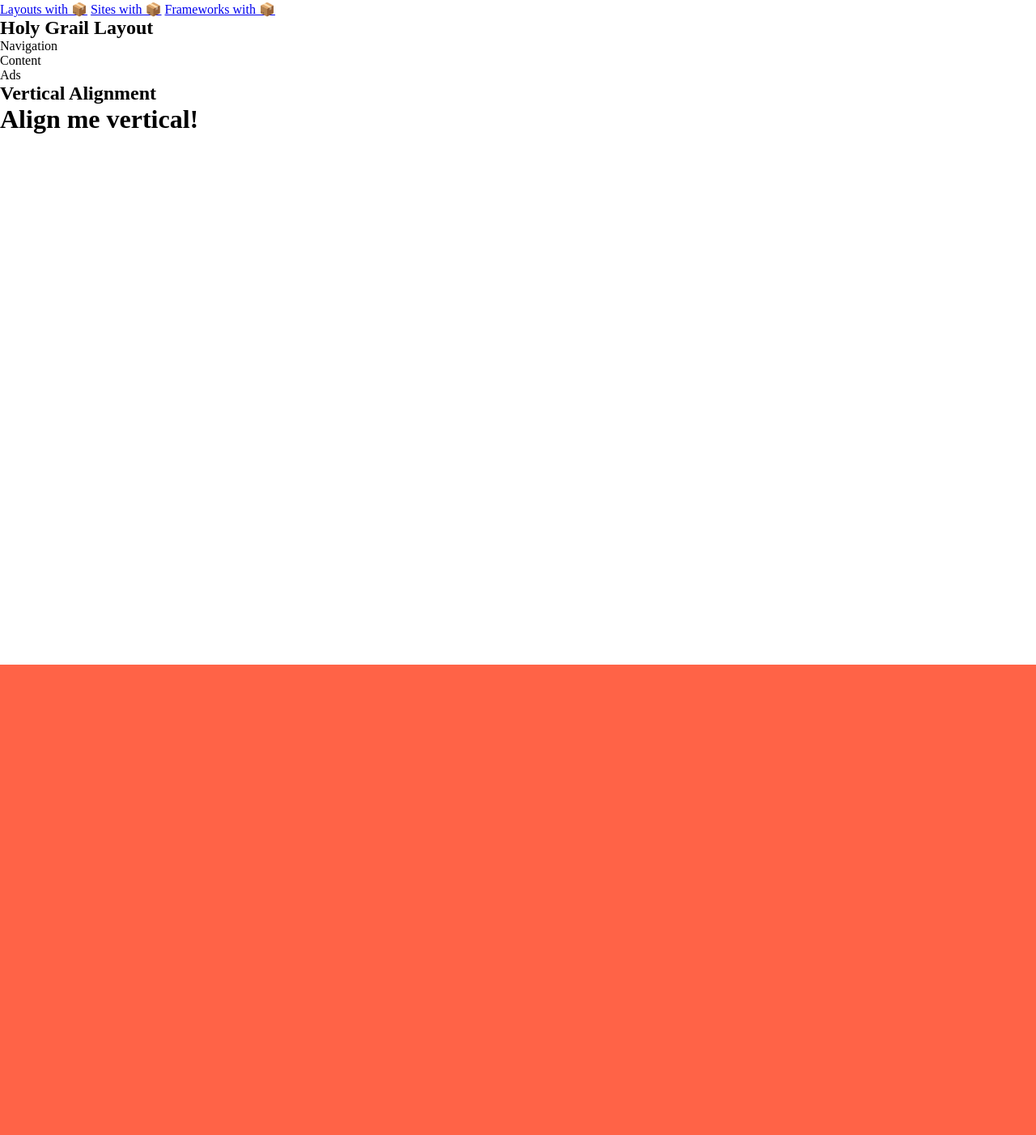
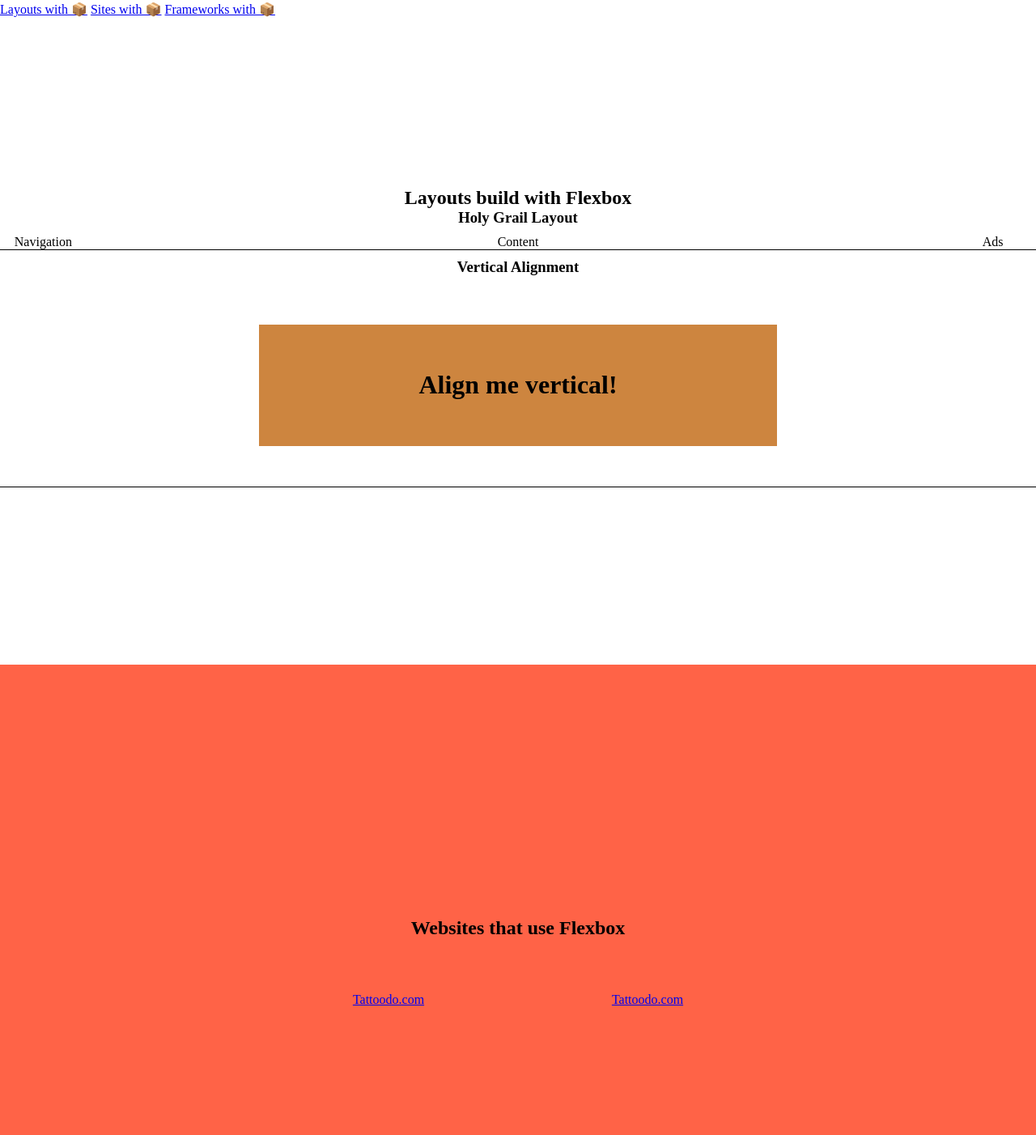
Before and after one commit to Stenkilde/flexbox-rocks, a plain HTML site: page index.html in a window 1280 px wide. Shown: the part 798-2200 px from the top of the page at 81% size. Drawn offline with Linux system fonts and the light colour scheme.

Commit message:
Progress on markup and css

```diff
--- a/index.html
+++ b/index.html
@@ -18,7 +18,8 @@
         </nav>
     </div>
     <div id="layouts" class="section">
-        <h2>Holy Grail Layout</h2>
+        <h2>Layouts build with Flexbox</h2>
+        <h3>Holy Grail Layout</h3>
         <div class="layout holy-grail">
             <nav>
                 Navigation
@@ -30,12 +31,26 @@
                 Ads
             </aside>
         </div>
-        <h2>Vertical Alignment</h2>
+        <h3>Vertical Alignment</h3>
         <div class="layout vertical-align">
-            <h1>Align me vertical!</h1>
+            <div>
+                <h1>Align me vertical!</h1>
+            </div>
         </div>
     </div>
-    <div id="sites" class="section"></div>
-    <div id="frameworks" class="section"></div>
+    <div id="sites" class="section">
+        <h2>Websites that use Flexbox</h2>
+        <ul class="site-grid">
+           <li>
+               <a class="site-item" href="http://tattoodo.com">Tattoodo.com</a>
+           </li>
+           <li>
+               <a class="site-item" href="http://tattoodo.com">Tattoodo.com</a>
+           </li>
+        </ul>
+    </div>
+    <div id="frameworks" class="section">
+        <h2>Frameworks that use Flexbox</h2>
+    </div>
 </body>
 </html>
--- a/styles/main.css
+++ b/styles/main.css
@@ -35,6 +35,73 @@
 
 .section {
     height: 100vh;
+    display: flex;
+    flex-flow: column wrap;
+    justify-content: center;
+    align-items: center;
+}
+
+.layout {
+    display: flex;
+    width: 100%;
+    margin: 10px 0;;
+    border-bottom: 1px solid #000;
+}
+
+.layout.holy-grail {
+    width: 100%;
+    text-align: center;
+}
+
+.layout.holy-grail nav,
+.layout.holy-grail aside {
+    width: 10%;
+}
+
+.layout.holy-grail div {
+    flex: 100%;
+}
+
+.layout.vertical-align {
+    height: 250px;
+    display: flex;
+    justify-content: center;
+    align-items: center;
+}
+
+.layout.vertical-align div {
+    display: flex;
+    justify-content: center;
+    align-items: center;
+    width: 50%;
+    height: 150px;
+    text-align: center;
+    background: peru;
+}
+
+.site-grid {
+    width: 50%;
+    margin: 0;
+    padding: 0;
+    list-style-type: none;
+    display: flex;
+    flex-flow: row wrap;
+}
+
+.site-grid li {
+    width: 50%;
+}
+
+.site-grid li:hover {
+    background: pink;
+}
+
+.site-item {
+    display: flex;
+    justify-content: center;
+    align-items: center;
+    width: 100%;
+    height: 150px;
 }
 
 #sites {
```
Lines whose indentation alone changed are shown as unchanged.
